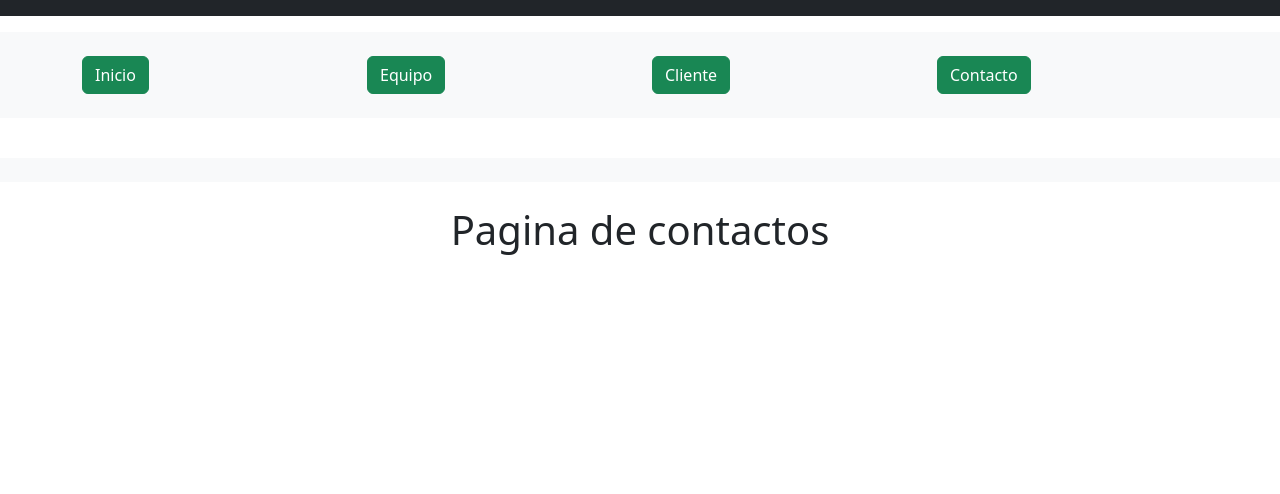
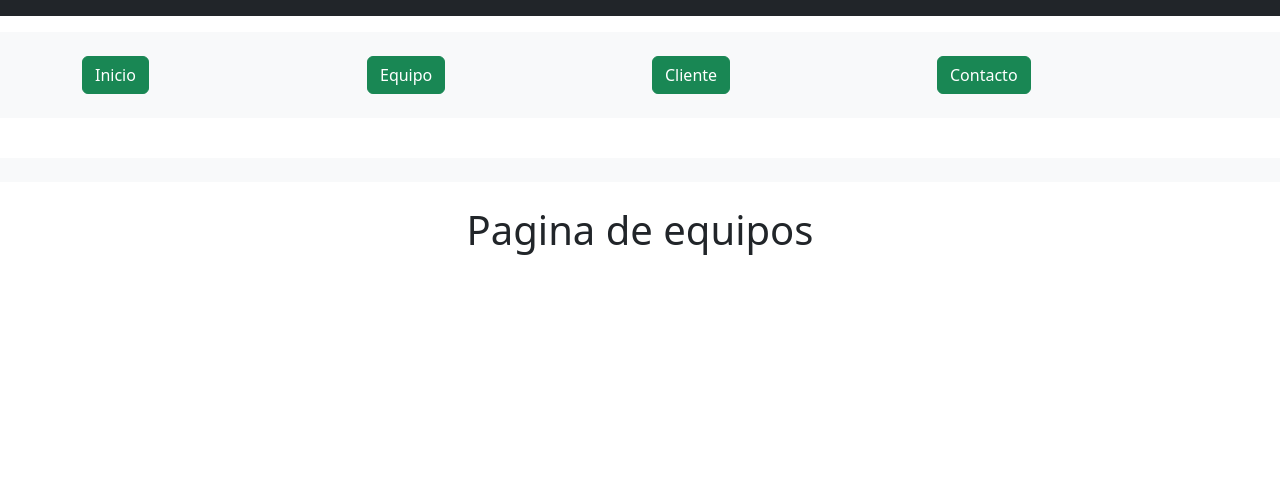
Before and after one commit to diegom200/Entrega-Final-Parcial, a Django app: page /entrega_final/index_equipo/ in a window 1280 px wide. Shown: the top 494 px of the page. Run offline with Django 4.2, Linux system fonts and the light colour scheme; some libraries are stand-ins or nearby versions.

Commit message:
actualizacion3

```diff
--- a/entrega_final/templates/plantillas_final/index_equipo.html
+++ b/entrega_final/templates/plantillas_final/index_equipo.html
@@ -25,7 +25,7 @@
 
   </header><br>
 
-<h1 style="text-align:center">Pagina de contactos</h1>
+<h1 style="text-align:center">Pagina de equipos</h1>
 
 <footer class="bg-dark fixed-bottom">
     <div class="container-fluid">
@@ -36,19 +36,19 @@
 
 
               <div class="col-sm">
-                {% url 'contacto' as contacto_url %}
+                {% url 'equipo' as equipo_url %}
                 {% bootstrap_button "Agregar" button_class="btn-success"  button_type="link" href=contacto_url %}
               </div>
 
               <div class="col-sm">
-                {% url 'buscar_contacto' as buscar_contacto_url %}
-                {% bootstrap_button "Buscar" button_class="btn-success" button_type="link" href=buscar_contacto_url %}
+                {% url 'buscar_equipo' as buscar_equipo_url %}
+                {% bootstrap_button "Buscar" button_class="btn-success" button_type="link" href=buscar_equipo_url %}
               </div>
 
 
               <div class="col-sm">
-                {% url 'lista_contactos' as lista_contactos_url %}
-                {% bootstrap_button "Lista" button_class="btn-success" button_type="link" href=lista_contactos_url %}
+                {% url 'lista_equipos' as lista_equipos_url %}
+                {% bootstrap_button "Lista" button_class="btn-success" button_type="link" href=lista_equipos_url %}
               </div>
 
 
--- a/entrega_final/views.py
+++ b/entrega_final/views.py
@@ -1,7 +1,7 @@
 
 from django.http import HttpResponse, HttpResponseBadRequest, HttpResponseRedirect
-from django.shortcuts import render
-from django.urls import reverse_lazy
+from django.shortcuts import render, redirect
+from django.urls import reverse_lazy, reverse
 from entrega_final.models import Cliente, Contacto, Equipo
 from entrega_final.forms import *
 from django.template import loader
@@ -72,7 +72,7 @@ def borrar_cliente(request, identificador):
         cliente = Cliente.objects.filter(id=int(identificador)).first()
         if cliente:
             cliente.delete()
-        return HttpResponseRedirect("plantillas_final/bienvenida.html/")
+        return HttpResponseRedirect("/entrega_final/")
     else:
         return HttpResponseBadRequest("Error no conzco ese metodo para esta request")
 
@@ -82,7 +82,7 @@ def borrar_contacto(request, identificador):
         contacto = Contacto.objects.filter(id=int(identificador)).first()
         if contacto:
             contacto.delete()
-        return HttpResponseRedirect("plantillas_final/bienvenida.html/")
+        return HttpResponseRedirect("/entrega_final/")
     else:
         return HttpResponseBadRequest("Error no conzco ese metodo para esta request")
 
@@ -92,18 +92,42 @@ def borrar_equipo(request, identificador):
         equipo = Equipo.objects.filter(id=int(identificador)).first()
         if equipo:
             equipo.delete()
-        return HttpResponseRedirect("plantillas_final/bienvenida.html/")
+        return HttpResponseRedirect("/entrega_final/")
     else:
         return HttpResponseBadRequest("Error no conzco ese metodo para esta request")
 
 def buscar_cliente(request):
-    pass
+    if request.GET.get("palabra_a_buscar") and request.method == "GET":
+        form_busqueda = BuscarClienteForm(request.GET)
+        if form_busqueda.is_valid():
+            clientes = Cliente.objects.filter(razon_social__icontains=request.GET.get("palabra_a_buscar"))
+            return render(request, 'plantillas_final/lista_clientes.html', {"clientes": clientes, "resultados_busqueda":True})
+
+    elif request.method == "GET":
+        form_busqueda = BuscarClienteForm()
+        return render(request, 'plantillas_final/buscar_cliente.html', {"form_busqueda": form_busqueda})
 
 def buscar_contacto(request):
-    pass
+    if request.GET.get("palabra_a_buscar") and request.method == "GET":
+        form_busqueda = BuscarContactoForm(request.GET)
+        if form_busqueda.is_valid():
+            contactos = Contacto.objects.filter(nombre__icontains=request.GET.get("palabra_a_buscar"))
+            return render(request, 'plantillas_final/lista_contactos.html', {"contactos": contactos, "resultados_busqueda":True})
+
+    elif request.method == "GET":
+        form_busqueda = BuscarClienteForm()
+        return render(request, 'plantillas_final/buscar_contacto.html', {"form_busqueda": form_busqueda})
 
 def buscar_equipo(request):
-    pass
+    if request.GET.get("palabra_a_buscar") and request.method == "GET":
+        form_busqueda = BuscarEquipoForm(request.GET)
+        if form_busqueda.is_valid():
+            equipos = Equipo.objects.filter(equipo__icontains=request.GET.get("palabra_a_buscar"))
+            return render(request, 'plantillas_final/lista_equipos.html', {"equipos": equipos, "resultados_busqueda":True})
+
+    elif request.method == "GET":
+        form_busqueda = BuscarClienteForm()
+        return render(request, 'plantillas_final/buscar_equipo.html', {"form_busqueda": form_busqueda})
 
 def actualizar_cliente(request, identificador):
     pass
```
Also changed, not shown: db.sqlite3.
